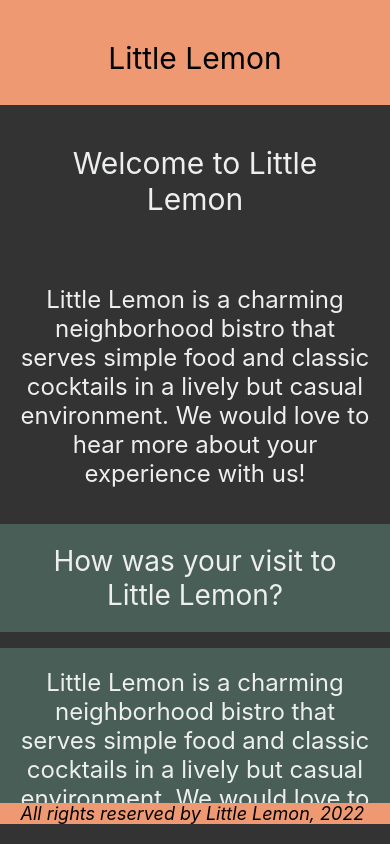
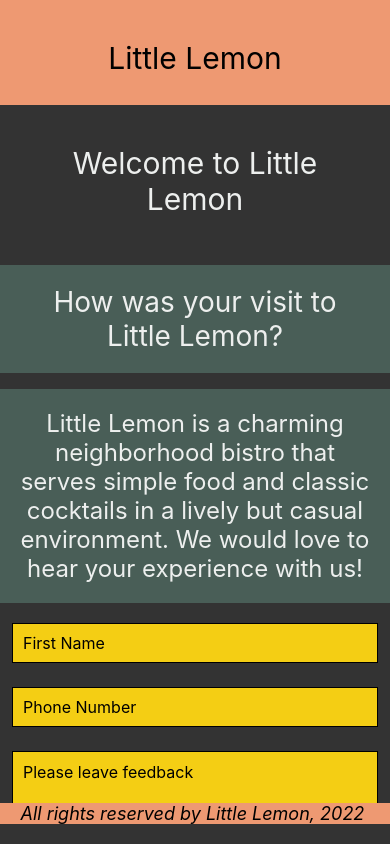
Before and after one commit to mahesh-kedari/react-native-coursera, a React Native app: screen / in a window 390 px wide. Built offline with nearby package versions, Linux system fonts and the light colour scheme.

Commit message:
Repeated text removed

```diff
--- a/WelcomeScreen.js
+++ b/WelcomeScreen.js
@@ -6,11 +6,6 @@ export default function WelcomeScreen() {
   return (
     <ScrollView indicatorStyle="white" style={styles.container} keyboardDismissMode='on-drag'>
       <Text style={styles.headerText}>Welcome to Little Lemon</Text>
-      <Text style={styles.regularText}>
-        Little Lemon is a charming neighborhood bistro that serves simple food
-        and classic cocktails in a lively but casual environment. We would love
-        to hear more about your experience with us!
-      </Text>
       <FeedbackForm />
     </ScrollView>
   );
```
